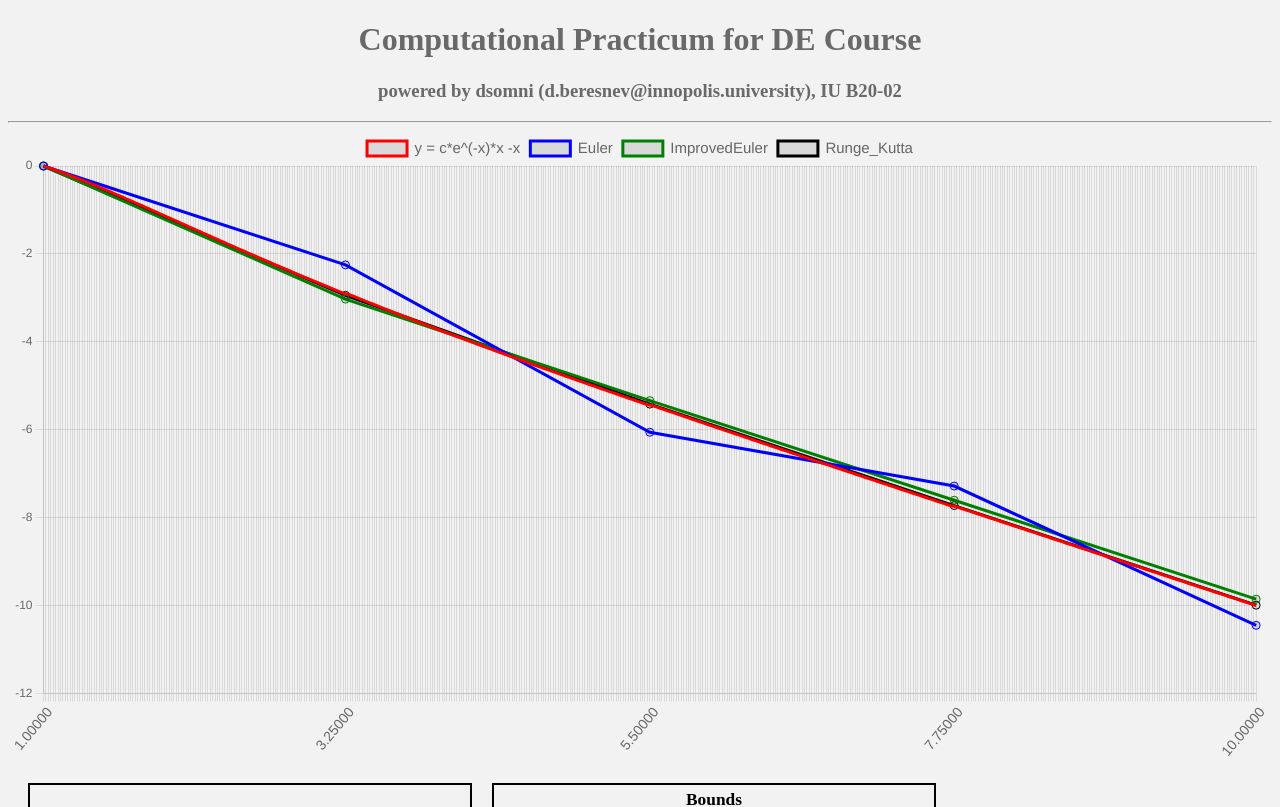
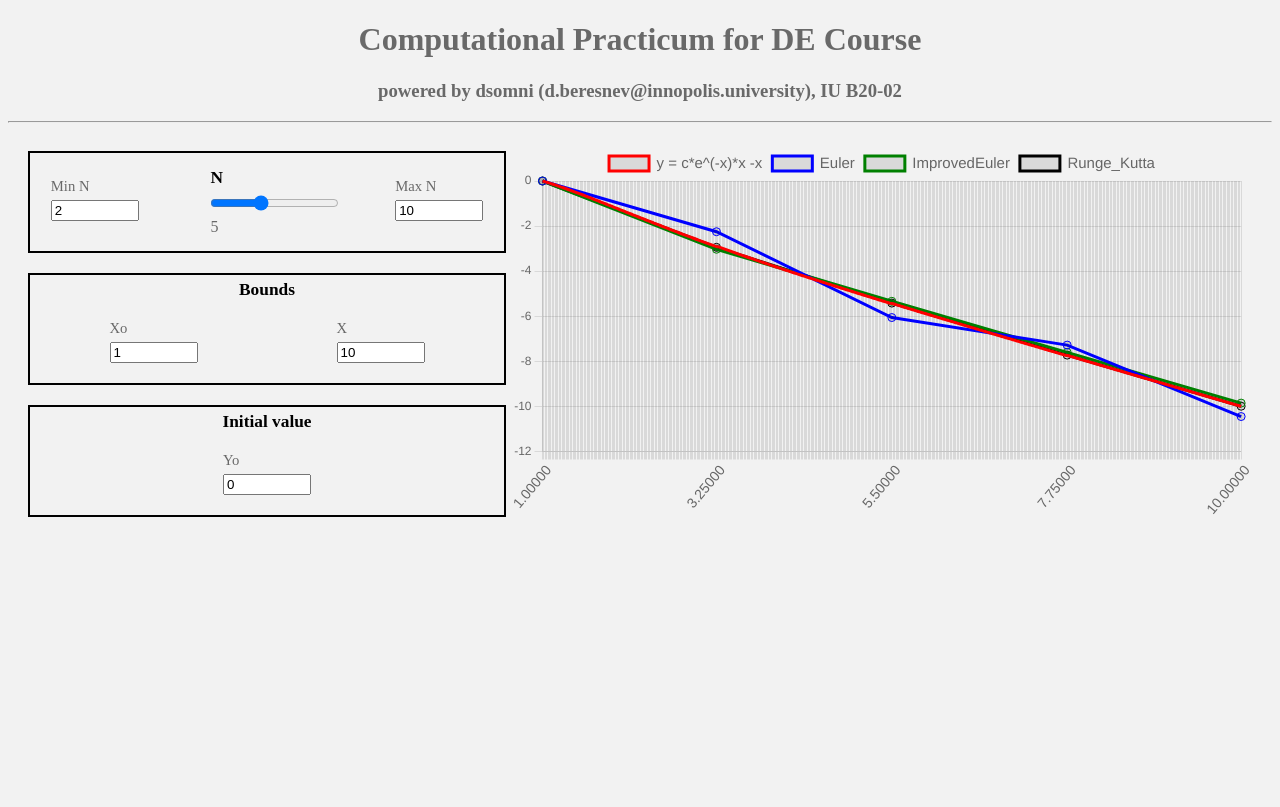
Before and after one commit to dsomni/de-practice, a React (Create React App) app: page / in a window 1280 px wide. Shown: the top 807 px of the page. Built offline with nearby package versions, Linux system fonts and the light colour scheme.

Commit message:
Update [styles] first page

```diff
--- a/src/components/ComputationalBoundsNav.tsx
+++ b/src/components/ComputationalBoundsNav.tsx
@@ -10,7 +10,7 @@ const NavWrapper = styled.div`
     padding: 5px;
     gap: 10px;
     flex-direction: column;
-    width: 30%;
+    width: 100%;
     min-width: 430px;
     max-width: 500px;
     justify-content: space-around;
--- a/src/components/InitialValueNav.tsx
+++ b/src/components/InitialValueNav.tsx
@@ -10,7 +10,7 @@ const NavWrapper = styled.div`
     padding: 5px;
     gap: 10px;
     flex-direction: column;
-    width: 30%;
+    width: 100%;
     min-width: 430px;
     max-width: 500px;
     justify-content: space-around;
--- a/src/components/LineChart.tsx
+++ b/src/components/LineChart.tsx
@@ -11,13 +11,19 @@ import { ApproximateFunction } from '../classes/ApproximateFunction';
 
 const ChartWrapper = styled.div`
     max-width: 1800px;
-    margin: 2px auto;
+    width: 100%;
+    margin:15px;
 `;
 
 const NavsWrapper = styled.div`
     margin: 10px;
     display: flex;
-    flex-wrap: wrap;
+    flex-direction: column;
+`;
+
+const GlobalWrapper = styled.div`
+    display: flex;
+    flex-direction: row;
 `;
 
 
@@ -89,6 +95,7 @@ var Runge_Kutta = new ApproximateFunction(
     "Runge_Kutta",
     "black");
 
+
 var funcs = [actualFunction, Euler, ImprovedEuler, Runge_Kutta];
 
 const LineChart: React.FunctionComponent = () => {
@@ -121,12 +128,12 @@ const LineChart: React.FunctionComponent = () => {
     // Lower Computational Bound
     const [lowerBound, setLowerBound] = useState(1);
     const lowerBoundChanged = (e: any) => {
-        if (e.target.value){
+        if (e.target.value) {
             const val = max(-400000000, parseFloat(e.target.value));
             setLowerBound(val);
             if (upperBound < val) upperBoundChanged({ target: { value: val } });
             setData(genData(val, upperBound, stepNumber, initialValue))
-        }else{
+        } else {
             setLowerBound(0);
             if (upperBound < 0) upperBoundChanged({ target: { value: 0 } });
             setData(genData(0, upperBound, stepNumber, initialValue))
@@ -135,12 +142,12 @@ const LineChart: React.FunctionComponent = () => {
     // Upper Computational Bound
     const [upperBound, setUpperBound] = useState(10);
     const upperBoundChanged = (e: any) => {
-        if (e.target.value){
+        if (e.target.value) {
             const val = min(400000000, parseFloat(e.target.value));
             setUpperBound(val);
             if (lowerBound > val) lowerBoundChanged({ target: { value: val } });
             setData(genData(lowerBound, val, stepNumber, initialValue));
-        }else{
+        } else {
             setUpperBound(0);
             if (lowerBound > 0) lowerBoundChanged({ target: { value: 0 } });
             setData(genData(lowerBound, 0, stepNumber, initialValue));
@@ -161,10 +168,7 @@ const LineChart: React.FunctionComponent = () => {
 
     return (
         <>
-            <ChartWrapper>
-                <Line data={data} options={genOptions(lowerBound, upperBound, stepNumber, true)} />
-                {/* <Line data={data}/> */}
-            </ChartWrapper>
+            <GlobalWrapper>
                 <NavsWrapper>
                     <StepsNumberNav
                         label={'N'}
@@ -185,6 +189,10 @@ const LineChart: React.FunctionComponent = () => {
                         onChange={(e: any) => initialValueChanged(e)}
                         value={initialValue} />
                 </NavsWrapper>
+                <ChartWrapper>
+                    <Line data={data} options={genOptions(lowerBound, upperBound, stepNumber, true)} />
+                </ChartWrapper>
+            </GlobalWrapper>
         </>
     );
 };
--- a/src/components/StepsNumberNav.tsx
+++ b/src/components/StepsNumberNav.tsx
@@ -10,7 +10,7 @@ const NavWrapper = styled.div`
     margin: 10px;
     padding: 5px;
     gap: 25px;
-    width: 30vw;
+    width: 100%;
     min-width: 430px;
     max-width: 500px;
     justify-content: space-around;
```
Lines whose indentation alone changed are shown as unchanged.
